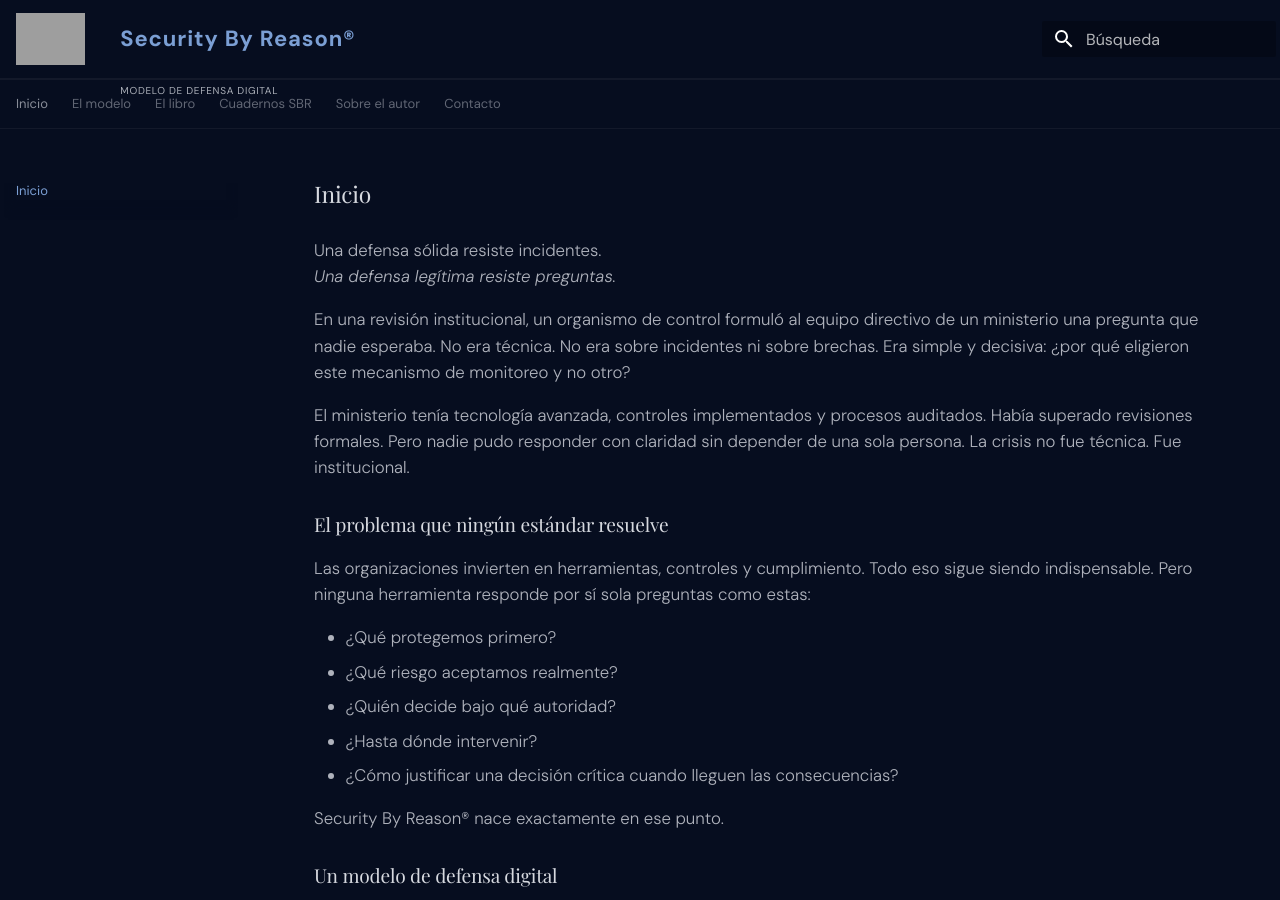
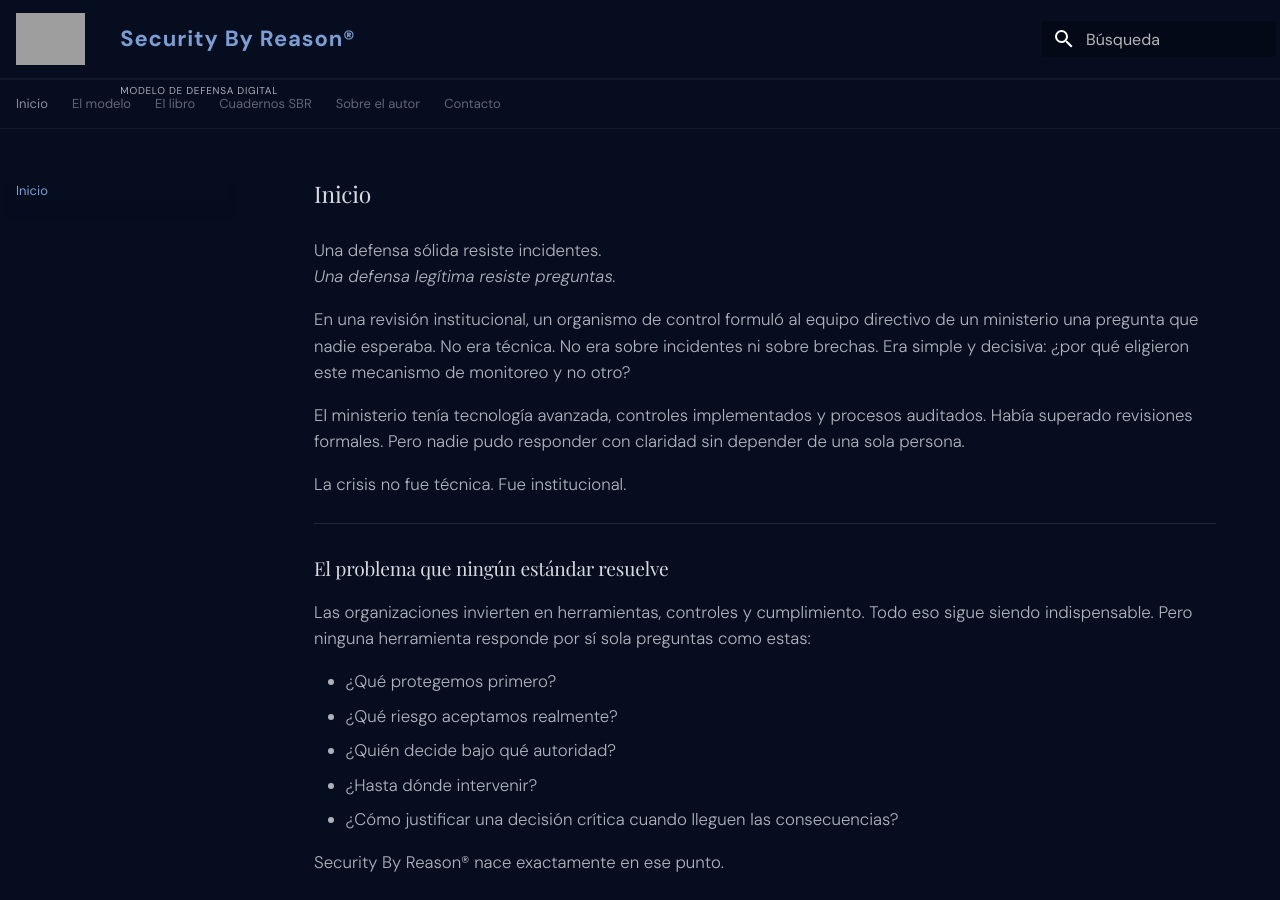
Before and after one commit to danielsasia/sbr-site, an MkDocs documentation site: the page built from docs/index.md, in a window 1280 px wide and 900 px high. Built offline with MkDocs 1.6.1 and Material for MkDocs 9.7.7, drawn with Linux system fonts in a browser that asks for light colours; some web fonts are replaced; part of the change alters nothing that is shown; grey boxes are pictures that could not be loaded.

```diff
--- a/docs/index.md
+++ b/docs/index.md
@@ -1,11 +1,19 @@
-<!-- docs/index.md -->
+---
+hide:
+  - toc
+title: ""
+---
 
 Una defensa sólida resiste incidentes.
 *Una defensa legítima resiste preguntas.*
 
 En una revisión institucional, un organismo de control formuló al equipo directivo de un ministerio una pregunta que nadie esperaba. No era técnica. No era sobre incidentes ni sobre brechas. Era simple y decisiva: ¿por qué eligieron este mecanismo de monitoreo y no otro?
 
-El ministerio tenía tecnología avanzada, controles implementados y procesos auditados. Había superado revisiones formales. Pero nadie pudo responder con claridad sin depender de una sola persona. La crisis no fue técnica. Fue institucional.
+El ministerio tenía tecnología avanzada, controles implementados y procesos auditados. Había superado revisiones formales. Pero nadie pudo responder con claridad sin depender de una sola persona.
+
+La crisis no fue técnica. Fue institucional.
+
+---
 
 ## El problema que ningún estándar resuelve
 
@@ -18,6 +26,8 @@ Las organizaciones invierten en herramientas, controles y cumplimiento. Todo eso
 - ¿Cómo justificar una decisión crítica cuando lleguen las consecuencias?
 
 Security By Reason® nace exactamente en ese punto.
+
+---
 
 ## Un modelo de defensa digital
 
@@ -34,11 +44,15 @@ Integra:
 
 No reemplaza estándares ni controles. Los vuelve más claros, más defendibles y menos arbitrarios cuando la técnica sola ya no alcanza.
 
+---
+
 ## Cinco dominios para decidir mejor
 
 **GOBERNAR · ANTICIPAR · DISEÑAR · OPERAR · TRANSFORMAR**
 
 No son áreas ni etapas lineales. Son cinco formas de leer qué tensión real está activa en una decisión crítica.
+
+---
 
 ## Para quienes tienen que responder
 
@@ -49,6 +63,8 @@ No son áreas ni etapas lineales. Son cinco formas de leer qué tensión real es
 - Riesgo / Auditoría
 - líderes responsables de decisiones críticas
 
+---
+
 ## Resultado
 
 Más criterio.
@@ -56,5 +72,5 @@ Más autoridad.
 Menos improvisación.
 Mejores decisiones de defensa digital.
 
-[Conocer el modelo →](modelo/intro.md)
-[Descubrir el libro →](libro.md)
+[Conocer el modelo →](modelo/intro.md){ .md-button .md-button--primary }
+[Descubrir el libro →](libro.md){ .md-button }
```
